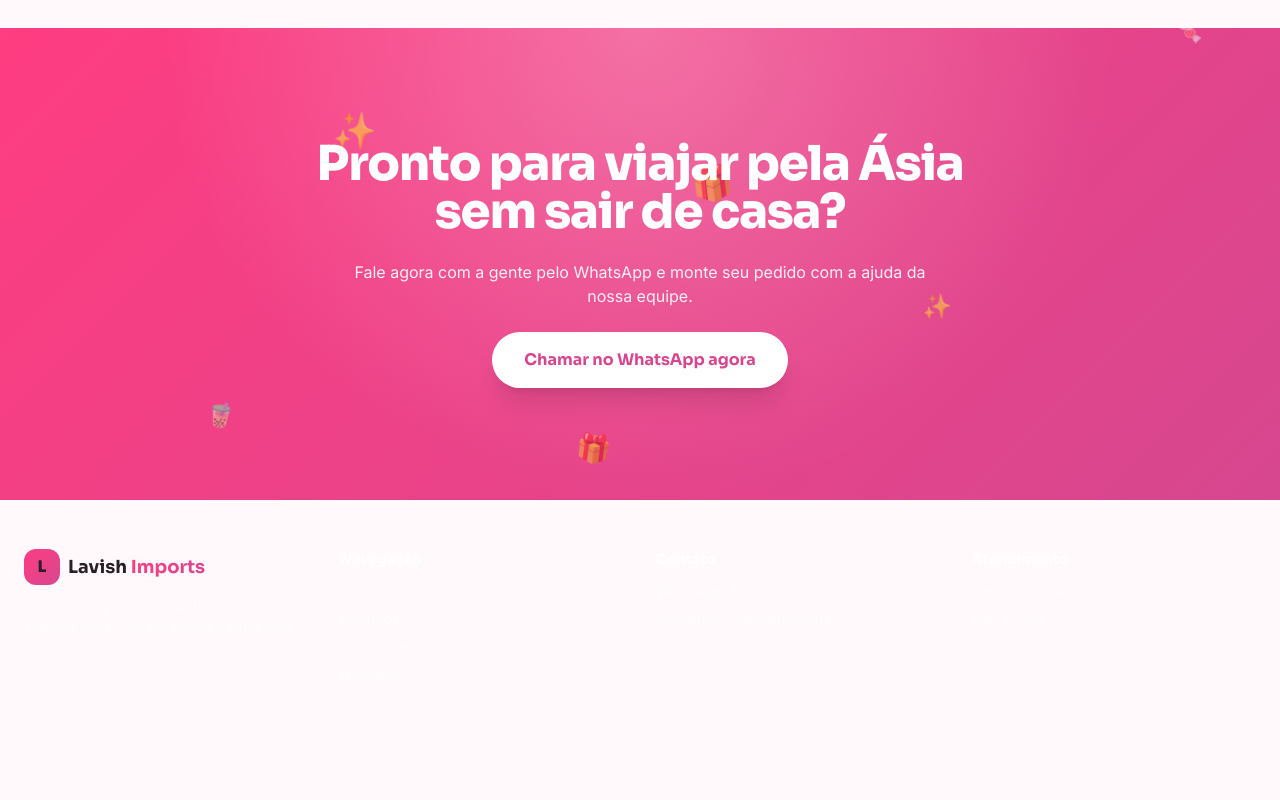
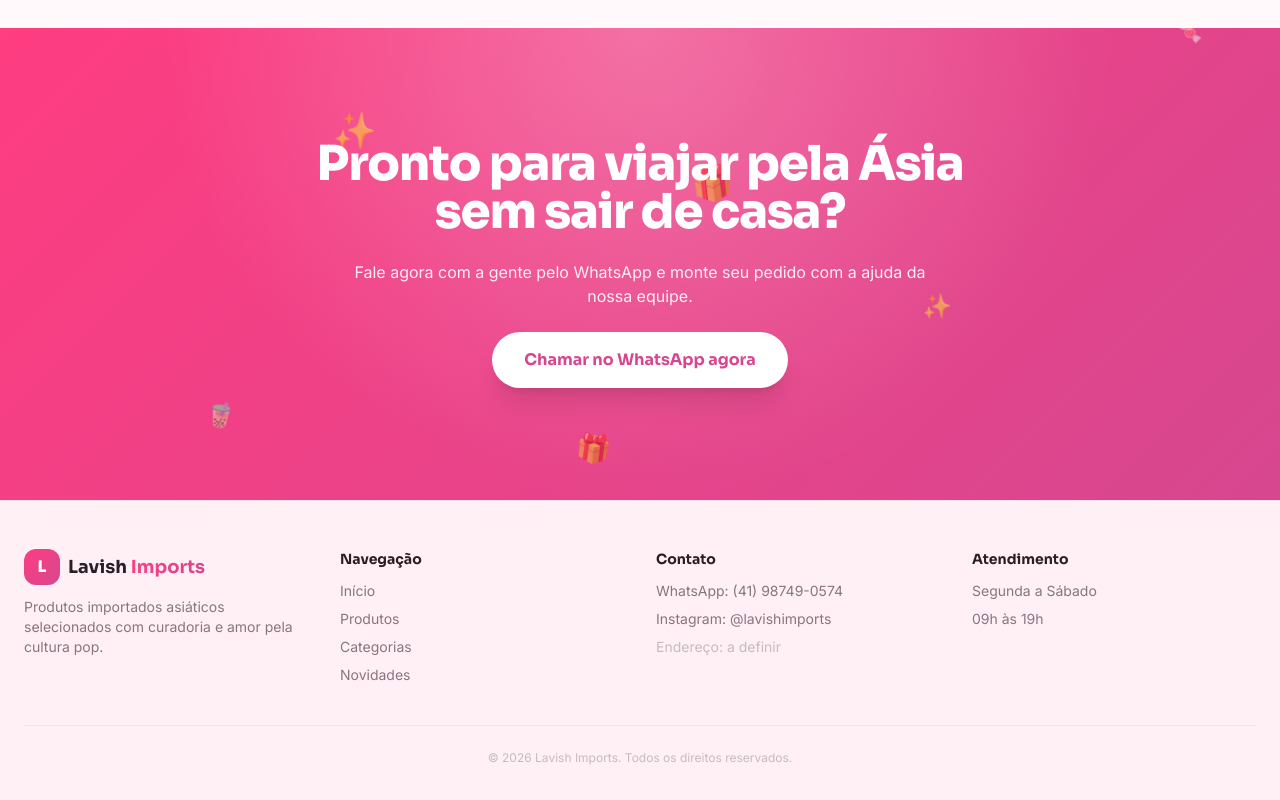
Before and after one commit to lcbcoreographer-rgb/lavish-imports, a React (Vite) app: page / in a window 1280 px wide. Shown: the part 7656-8456 px from the top of the page. Built offline with nearby package versions, Linux system fonts and the light colour scheme.

Commit message:
feat: retheme Footer for light background

```diff
--- a/src/components/Footer.jsx
+++ b/src/components/Footer.jsx
@@ -5,63 +5,65 @@ export default function Footer() {
   const year = new Date().getFullYear();
 
   return (
-    <footer className="border-t border-white/10 bg-ink-950">
+    <footer className="border-t border-black/5 bg-paper-100">
       <div className="mx-auto max-w-7xl px-4 py-12 sm:px-6">
         <div className="grid grid-cols-1 gap-8 sm:grid-cols-2 lg:grid-cols-4">
           <div>
             <div className="flex items-center gap-2">
-              <span className="grid h-9 w-9 place-items-center rounded-xl bg-brand-gradient font-display text-base font-extrabold">
+              <span className="grid h-9 w-9 place-items-center rounded-xl bg-brand-gradient font-display text-base font-extrabold text-white">
                 L
               </span>
-              <span className="font-display text-lg font-bold">
+              <span className="font-display text-lg font-bold text-ink-900">
                 Lavish <span className="text-gradient">Imports</span>
               </span>
             </div>
-            <p className="mt-3 text-sm text-white/55">
+            <p className="mt-3 text-sm text-ink-500">
               Produtos importados asiáticos selecionados com curadoria e amor
               pela cultura pop.
             </p>
           </div>
 
           <div>
-            <h4 className="font-display text-sm font-bold text-white/85">Navegação</h4>
-            <ul className="mt-3 flex flex-col gap-2 text-sm text-white/55">
-              <li><a href="#inicio" className="hover:text-white">Início</a></li>
-              <li><a href="#produtos" className="hover:text-white">Produtos</a></li>
-              <li><a href="#categorias" className="hover:text-white">Categorias</a></li>
-              <li><a href="#novidades" className="hover:text-white">Novidades</a></li>
+            <h4 className="font-display text-sm font-bold text-ink-900">Navegação</h4>
+            <ul className="mt-3 flex flex-col gap-2 text-sm text-ink-500">
+              <li><a href="#inicio" className="hover:text-accent-pink">Início</a></li>
+              <li><a href="#produtos" className="hover:text-accent-pink">Produtos</a></li>
+              <li><a href="#categorias" className="hover:text-accent-pink">Categorias</a></li>
+              <li><a href="#novidades" className="hover:text-accent-pink">Novidades</a></li>
             </ul>
           </div>
 
           <div>
-            <h4 className="font-display text-sm font-bold text-white/85">Contato</h4>
-            <ul className="mt-3 flex flex-col gap-2 text-sm text-white/55">
+            <h4 className="font-display text-sm font-bold text-ink-900">Contato</h4>
+            <ul className="mt-3 flex flex-col gap-2 text-sm text-ink-500">
               <li>
                 <a
-                  href={buildWhatsappContactLink("Olá! Vim pelo catálogo online e gostaria de mais informações.")}
+                  href={buildWhatsappContactLink(
+                    "Olá! Vim pelo catálogo online e gostaria de mais informações."
+                  )}
                   target="_blank"
                   rel="noreferrer"
-                  className="hover:text-white"
+                  className="hover:text-accent-pink"
                 >
                   WhatsApp: (41) 98749-0574
                 </a>
               </li>
               {/* TODO: substituir "#" pelo link real do Instagram */}
-              <li><a href="#" className="hover:text-white">Instagram: @lavishimports</a></li>
-              <li className="text-white/40">Endereço: a definir</li>
+              <li><a href="#" className="hover:text-accent-pink">Instagram: @lavishimports</a></li>
+              <li className="text-ink-300">Endereço: a definir</li>
             </ul>
           </div>
 
           <div>
-            <h4 className="font-display text-sm font-bold text-white/85">Atendimento</h4>
-            <ul className="mt-3 flex flex-col gap-2 text-sm text-white/55">
+            <h4 className="font-display text-sm font-bold text-ink-900">Atendimento</h4>
+            <ul className="mt-3 flex flex-col gap-2 text-sm text-ink-500">
               <li>Segunda a Sábado</li>
               <li>09h às 19h</li>
             </ul>
           </div>
         </div>
 
-        <div className="mt-10 border-t border-white/10 pt-6 text-center text-xs text-white/40">
+        <div className="mt-10 border-t border-black/5 pt-6 text-center text-xs text-ink-300">
           © {year} Lavish Imports. Todos os direitos reservados.
         </div>
       </div>
```
